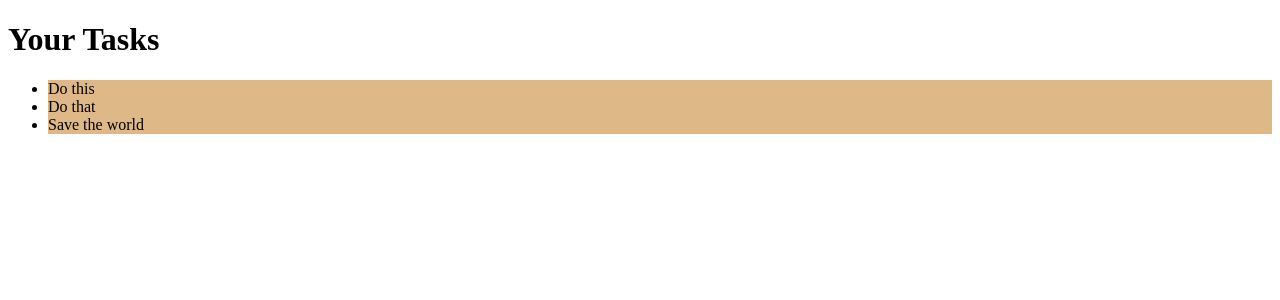
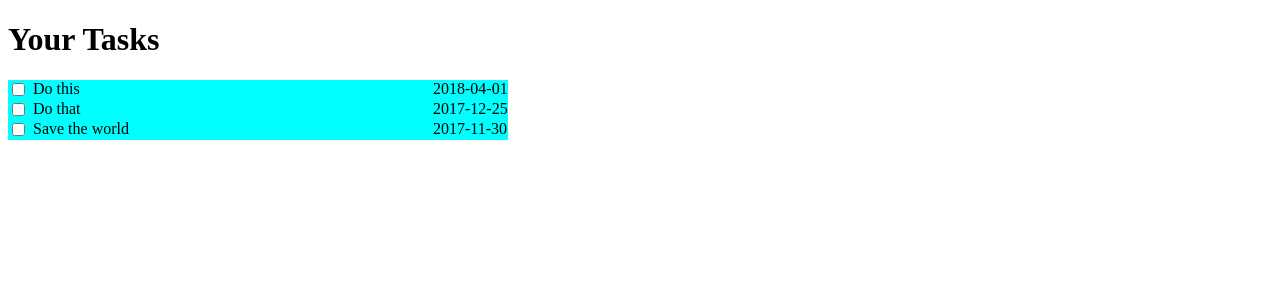
Before and after one commit to markgreenwood/ToDone, a React app: page / in a window 1280 px wide. Shown: the top 300 px of the page. Built offline with nearby package versions, Linux system fonts and the light colour scheme.

Commit message:
Experimenting with styled-components and grid layout

```diff
--- a/package.json
+++ b/package.json
@@ -6,7 +6,8 @@
   "scripts": {
     "lint": "eslint .",
     "test": "echo \"Error: no test specified\" && exit 1",
-    "build": "webpack"
+    "build": "webpack",
+    "dev": "webpack-dev-server --inline"
   },
   "repository": {
     "type": "git",
--- a/src/Components/ListItem.js
+++ b/src/Components/ListItem.js
@@ -5,17 +5,20 @@ import ListItemWrapper from './style/ListItemWrapper';
 const ListItem = ({ task }) => {
   return (
     <ListItemWrapper>
-      <li>{task.description}</li>
+      <span><input className="completed" type="checkbox" /></span>
+      <span className="description">{task.description}</span>
+      <span className="duedate">{task.duedate}</span>
     </ListItemWrapper>
   );
 };
 
 ListItem.propTypes = {
-  task: PropTypes.objectOf(
-    PropTypes.shape({
-      description: PropTypes.string.isRequired,
-    })
-  )
+  task: PropTypes.shape({
+    id: PropTypes.string.isRequired,
+    complete: PropTypes.bool.isRequired,
+    description: PropTypes.string.isRequired,
+    duedate: PropTypes.string.isRequired
+  })
 };
 
 export default ListItem;
--- a/src/Components/TaskList.css
+++ /dev/null
@@ -1,3 +0,0 @@
-/*li {*/
-    /*background-color: burlywood;*/
-/*}*/
--- a/src/Components/TaskList.js
+++ b/src/Components/TaskList.js
@@ -1,14 +1,9 @@
 import React from 'react';
 import PropTypes from 'prop-types';
-import './TaskList.css';
 import ListItem from './ListItem';
 
 const TaskList = ({ tasks }) => {
-  return (
-    <ul>
-      {tasks.map(task => <ListItem key={task.id} task={task} />)}
-    </ul>
-  );
+  return tasks.map(task => <ListItem key={task.id} task={task} />);
 };
 
 TaskList.propTypes = {
--- /dev/null
+++ b/src/Components/style/ListItemWrapper.css
@@ -0,0 +1,3 @@
+.completed { grid-area: completed; }
+.description { grid-area: description; }
+.duedate { grid-area: duedate; }
--- a/src/Components/style/ListItemWrapper.js
+++ b/src/Components/style/ListItemWrapper.js
@@ -1,5 +1,12 @@
 import styled from 'styled-components';
+import './ListItemWrapper.css';
 
 export default styled.div`
-  background-color: burlywood;
+  display: grid;
+  grid-template-columns: 5% 80% 15%;
+  grid-template-rows: auto;
+  grid-template-areas:
+    "checkbox description duedate";
+  background-color: cyan;
+  max-width: 500px;
 `;
--- a/src/data/generate-data.js
+++ b/src/data/generate-data.js
@@ -5,19 +5,19 @@ const tasks = [
   {
     id: '1',
     description: 'Do this',
-    duedate: '',
+    duedate: '2018-04-01',
     complete: false
   },
   {
     id: '2',
     description: 'Do that',
-    duedate: '',
+    duedate: '2017-12-25',
     complete: false
   },
   {
     id: '3',
     description: 'Save the world',
-    duedate: '',
+    duedate: '2017-11-30',
     complete: false
   }
 ];
--- a/src/data/tasks.json
+++ b/src/data/tasks.json
@@ -2,19 +2,19 @@
   {
     "id": "1",
     "description": "Do this",
-    "duedate": "",
+    "duedate": "2018-04-01",
     "complete": false
   },
   {
     "id": "2",
     "description": "Do that",
-    "duedate": "",
+    "duedate": "2017-12-25",
     "complete": false
   },
   {
     "id": "3",
     "description": "Save the world",
-    "duedate": "",
+    "duedate": "2017-11-30",
     "complete": false
   }
 ]
```
Also changed, not shown: 2 other files (tests, documents, lock files or other folders).
